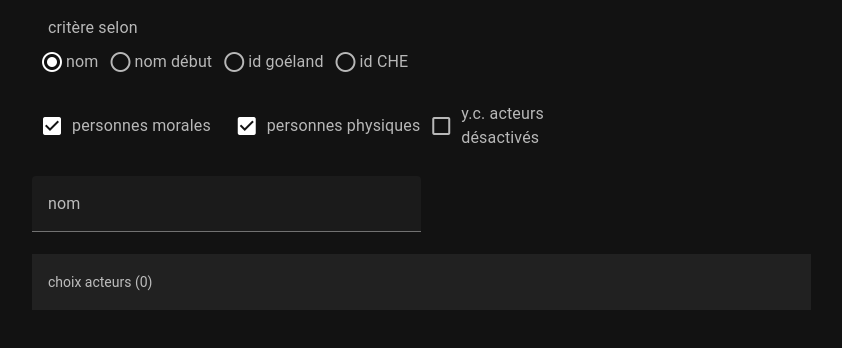
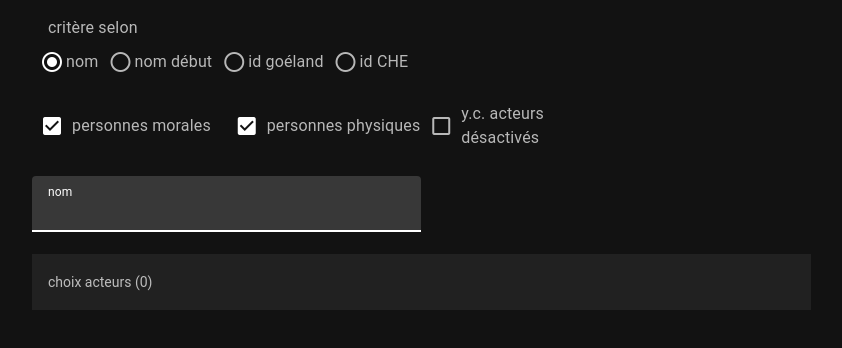
Before and after one commit to cnaegele/acteurchoix, a Vue app: page / in a window 1280 px wide. Shown: the top 348 px of the page, without its empty margins (24-866 px from the left). Built offline with nearby package versions, Linux system fonts and the light colour scheme.

Commit message:
traitement erreur server side

```diff
--- a/package.json
+++ b/package.json
@@ -1,6 +1,6 @@
 {
   "name": "acteurchoix",
-  "version": "1.0.0",
+  "version": "1.0.1",
   "scripts": {
     "dev": "vite",
     "build": "vite build",
--- a/src/components/ActeurChoix.vue
+++ b/src/components/ActeurChoix.vue
@@ -51,10 +51,15 @@
         <v-text-field
           clearable
           v-model="txtCritere"
+          ref="inpTxtCritere"
           :label="labelTextField"
+          :rules="critereRules"
           @input="onInputCritere"
         ></v-text-field>
       </v-col>
+    </v-row>
+    <v-row v-if="messageErreur != ''">
+      <v-col cols="8" md="8" v-html="messageErreur"></v-col>
     </v-row>
     <v-row v-if="modeChoix=='multiple' && acteursListeChoisi.length > 0" no-gutters>
       <v-col cols="8" md="8">
@@ -152,7 +157,7 @@
 </template>
 
 <script setup>
-import { ref, watch } from 'vue'
+import { ref, watch, onMounted } from 'vue'
 import { getActeursListe } from '../axioscalls.js'
 import ActeurData from '../../../acteurdata/src/components/ActeurData.vue'
 
@@ -161,16 +166,18 @@ const props = defineProps({
   nombreMaximumRetour: String,
   modeChoix: String,
 })
-
+const messageErreur = ref('')
 const libelleListe = ref('choix acteurs (0)')
 const txtCritere = ref('')
 const bActeurMoral = ref(true)
 const bActeurPhysique = ref(true)
 const bActeurDesactive = ref(false)
+const inpTxtCritere = ref(null)
 let critereType = ref('nom')
 if (props.critereTypeInit !== undefined) {
   critereType = ref(props.critereTypeInit)
 }
+let bcritereRules
 let nombreMaximumRetour = ref(100)
 if (props.nombreMaximumRetour !== undefined) {
   nombreMaximumRetour = ref(props.nombreMaximumRetour)
@@ -184,14 +191,40 @@ const acteursListeSelect = ref([])
 const acteursListeChoisi = ref([])
 const acteurIdInfo = ref('0')
 
+const critereRules = [
+  value => {
+    if (critereType.value == 'idgo') {
+      if (!value) {
+        bcritereRules = true
+        return true
+      }
+      if (/^\+?(0|[1-9]\d*)$/.test(value)) {
+        bcritereRules = true
+        return true
+      }
+      bcritereRules = false
+      return 'id goéland invalide, numérique'
+    } else {
+      bcritereRules = true
+        return true
+    }
+  }
+]
+
+onMounted(() => {
+  inpTxtCritere.value.$el.querySelector('input').focus()
+})
+
 watch(critereType, (newValue, oldValue) => {
   switch (newValue) {
     case 'nom':
     case 'nomdebut':
       labelTextField.value = 'nom'
+      txtCritere.value = ''
       break
     case 'idgo':
       labelTextField.value = 'id acteur.value'
+      txtCritere.value = ''
       break
     case 'idche':
       labelTextField.value = 'id fédéral (CHE-)'
@@ -200,7 +233,6 @@ watch(critereType, (newValue, oldValue) => {
   }
   onInputCritere()
 })
-
 
 //pour démarrer la recherche seulement si la frappe au clavier a cessé depuis 0.7 secondes
 let typingTimer
@@ -212,9 +244,12 @@ const onInputCritere = () => {
   typingTimer = setTimeout(() => {
     prepareRechercheActeurs()
   }, typingInterval)
+
+  inpTxtCritere.value.$el.querySelector('input').focus()
 }
 
 const prepareRechercheActeurs = () => {
+  if (bcritereRules) {
     const critere = txtCritere.value
     const crType = critereType.value
 
@@ -226,6 +261,7 @@ const prepareRechercheActeurs = () => {
       rechercheActeurs(critere, crType, nombreMaximumRetour.value)
     } else if (critere.length >= 15 && crType == 'idche') {
       rechercheActeurs(critere, crType, nombreMaximumRetour.value)
+    }
   }
 }
 const rechercheActeurs = async (critere, crType, nombreMaximumRetour) => {
@@ -256,7 +292,11 @@ const rechercheActeurs = async (critere, crType, nombreMaximumRetour) => {
     "nombremaximumretour" : snombreMaximumRetour
   }
   //console.log (JSON.stringify(oCritere))
-  const acteursListe = await getActeursListe(JSON.stringify(oCritere))
+  let acteursListe = await getActeursListe(JSON.stringify(oCritere))
+  if (acteursListe.hasOwnProperty('message')) {
+    messageErreur.value += acteursListe.message + '<br>'
+    acteursListe = []
+  }
   if (acteursListe.length < nombreMaximumRetour) {
     libelleListe.value = `Choix acteurs (${acteursListe.length})`
   } else {
```
Lines whose indentation alone changed are shown as unchanged.
